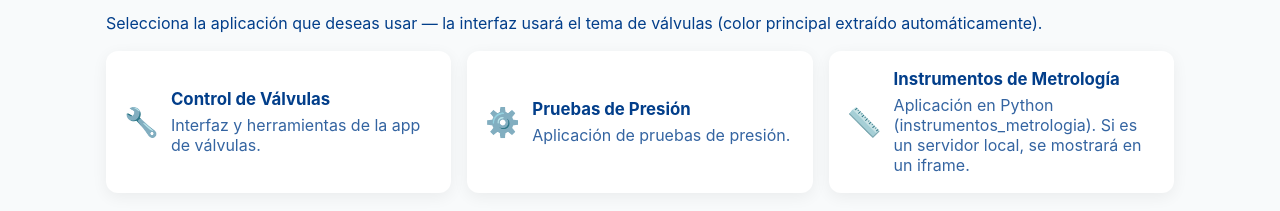
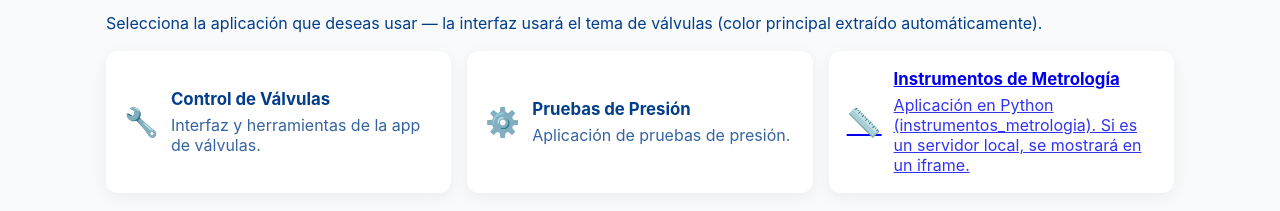
Before and after one commit to wsuarez03/apps_valser, a plain HTML site: page index.html in a window 1280 px wide. Shown: the part 107-318 px from the top of the page. Drawn offline with Linux system fonts and the light colour scheme.

Commit message:
Update index.html

```diff
--- a/index.html
+++ b/index.html
@@ -32,7 +32,9 @@
         </div>
       </div>
 
-      <div class="app-card" data-app="instrumentos">
+
+        <a href="https://wsuarez03.github.io/Instrumentos_Metrologia/">
+        <div class="app-card" data-app="instrumentos">
         <div class="emoji">📏</div>
         <div>
           <h3>Instrumentos de Metrología</h3>
```
